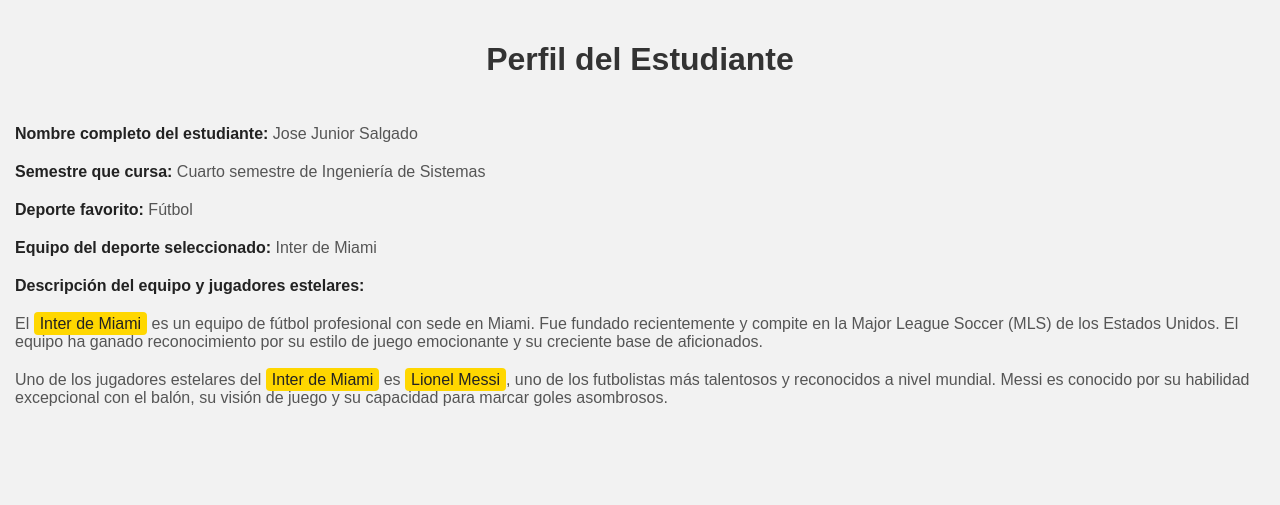
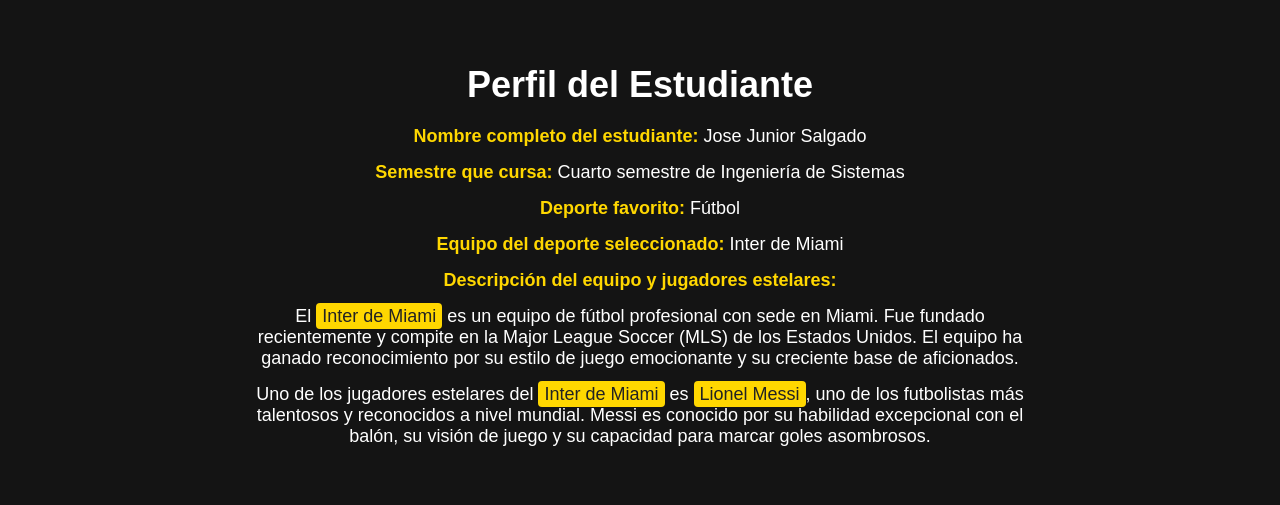
Before and after one commit to jsalgado11/taller_bp, a plain HTML site: page index.html in a window 1280 px wide. Drawn offline with Linux system fonts and the light colour scheme.

Commit message:
Quinto commit

```diff
--- a/index.html
+++ b/index.html
@@ -6,23 +6,28 @@
     <title>Perfil de Estudiante</title>
     <style>
         body {
+            background-color: #141414;
+            color: #ffffff;
             font-family: Arial, sans-serif;
-            background-color: #f2f2f2;
             margin: 0;
             padding: 0;
         }
+        .container {
+            max-width: 800px;
+            margin: 0 auto;
+            padding: 40px;
+            text-align: center;
+        }
         h1 {
-            color: #333;
-            text-align: center;
-            padding: 20px;
+            font-size: 36px;
+            margin-bottom: 20px;
         }
         p {
-            color: #555;
-            margin: 10px;
-            padding: 5px;
+            font-size: 18px;
+            margin: 15px 0;
         }
         strong {
-            color: #222;
+            color: #ffd700;
         }
         .highlight {
             background-color: #ffd700;
@@ -33,6 +38,7 @@
     </style>
 </head>
 <body>
+    <div class="container">
         <h1>Perfil del Estudiante</h1>
         <p><strong>Nombre completo del estudiante:</strong> Jose Junior Salgado</p>
         <p><strong>Semestre que cursa:</strong> Cuarto semestre de Ingeniería de Sistemas</p>
@@ -47,5 +53,6 @@
             Uno de los jugadores estelares del <span class="highlight">Inter de Miami</span> es <span class="highlight">Lionel Messi</span>, uno de los futbolistas más talentosos y reconocidos a nivel mundial.
             Messi es conocido por su habilidad excepcional con el balón, su visión de juego y su capacidad para marcar goles asombrosos.
         </p>
+    </div>
 </body>
 </html>
```
Lines whose indentation alone changed are shown as unchanged.
